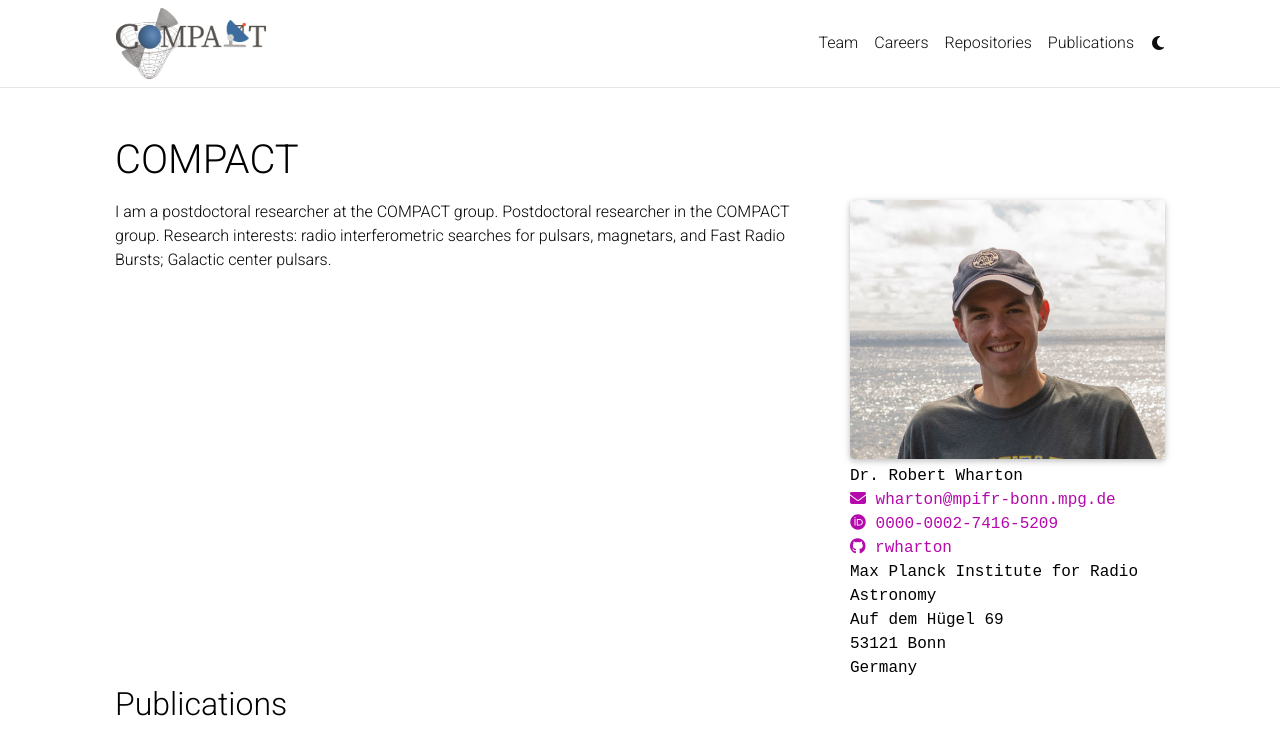
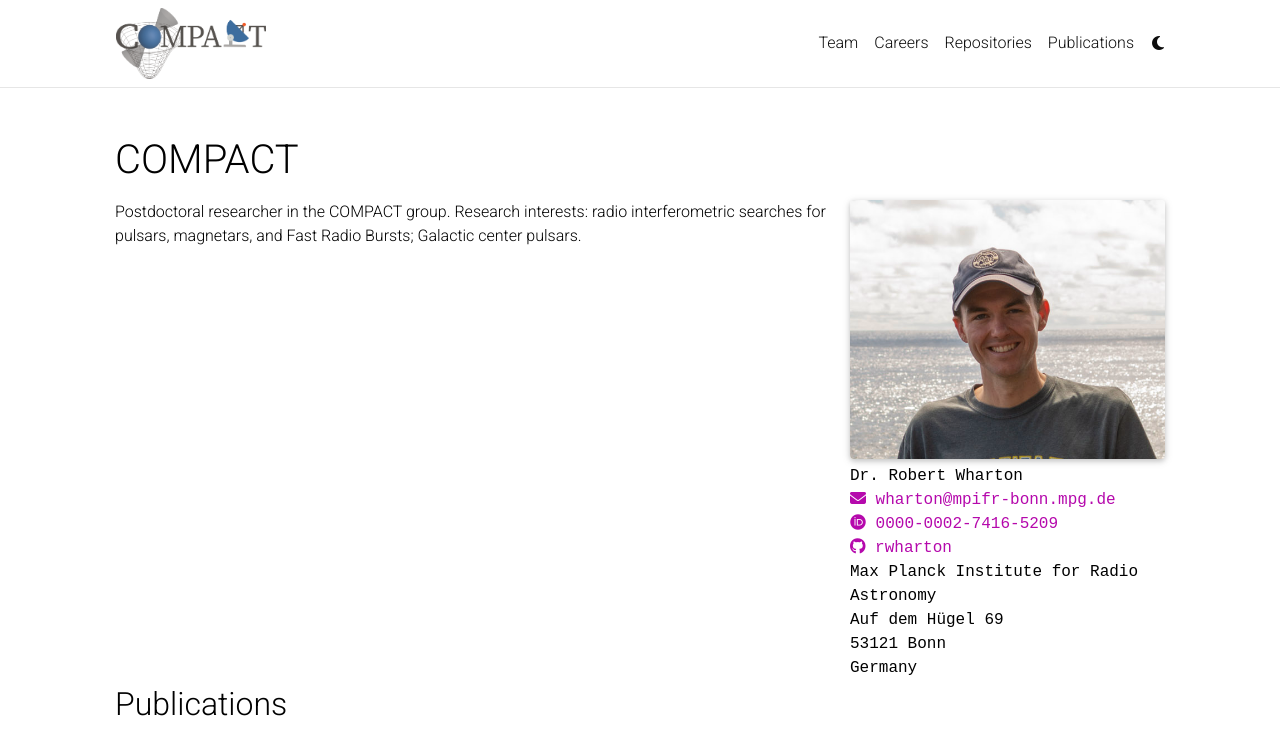
Before and after one commit to erc-compact/erc-compact.github.io, a Jekyll site: the page built from _members/wharton.md, in a window 1280 px wide and 925 px high, cut to the strip 0-751 px from the top of the window. Built offline with Jekyll 4.4.1, drawn with Linux system fonts in a browser that asks for light colours; comment, search, counter and statistics services are not loaded; a style sheet for code colours, icons or effects is not loaded.

Commit message:
fixed RW profile

```diff
--- a/_members/wharton.md
+++ b/_members/wharton.md
@@ -11,7 +11,7 @@ lastname: Wharton
 publications: 'author^=*Wharton'
 
 teaser: >
-    Postdoctoral researcher in the COMPACT group.  Research interests: radio interferometric searches for pulsars, magnetars, and Fast Radio Bursts
+    Postdoctoral researcher in the COMPACT group. Research interests: radio interferometric searches for pulsars, magnetars, and Fast Radio Bursts
 profile:
     name: Dr. Robert Wharton
     align: right
@@ -28,4 +28,4 @@ profile:
         Germany
 ---
 
-I am a postdoctoral researcher at the COMPACT group. Postdoctoral researcher in the COMPACT group.  Research interests: radio interferometric searches for pulsars, magnetars, and Fast Radio Bursts; Galactic center pulsars.
+Postdoctoral researcher in the COMPACT group. Research interests: radio interferometric searches for pulsars, magnetars, and Fast Radio Bursts; Galactic center pulsars.
```
